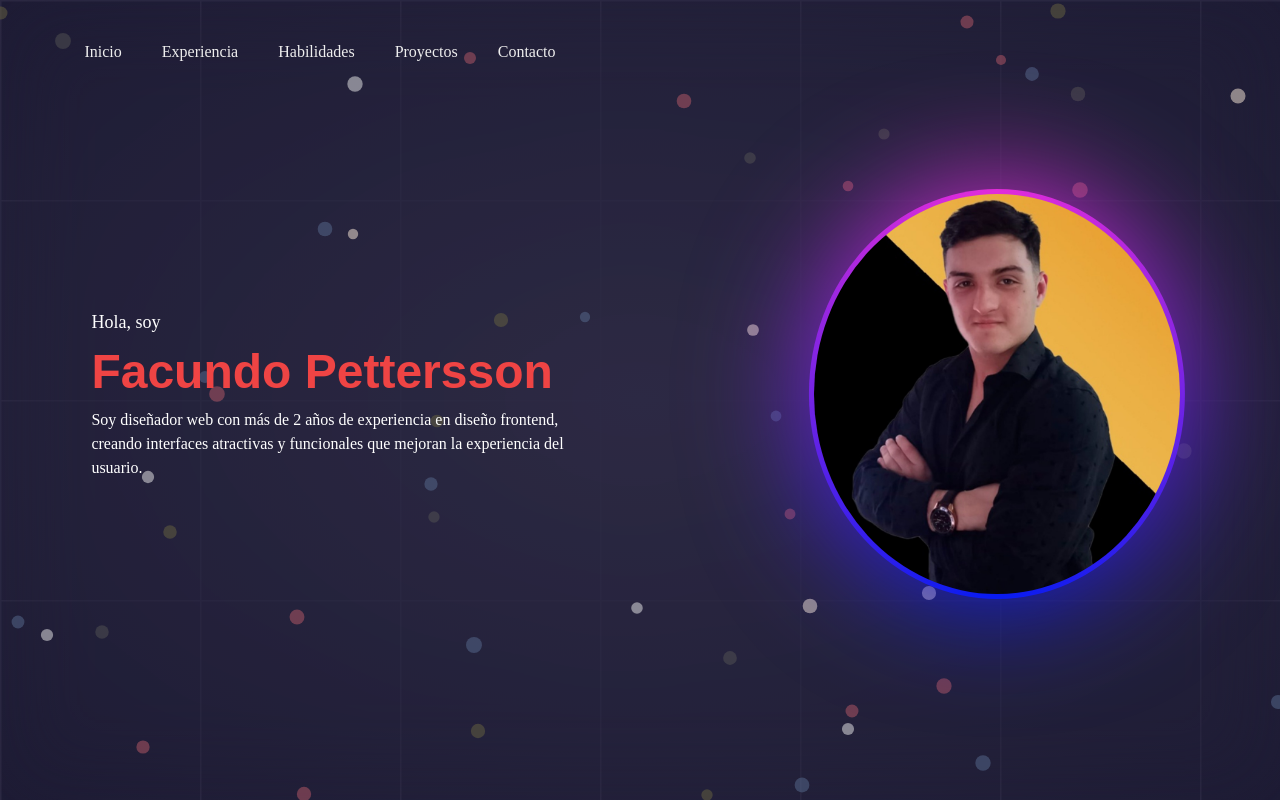
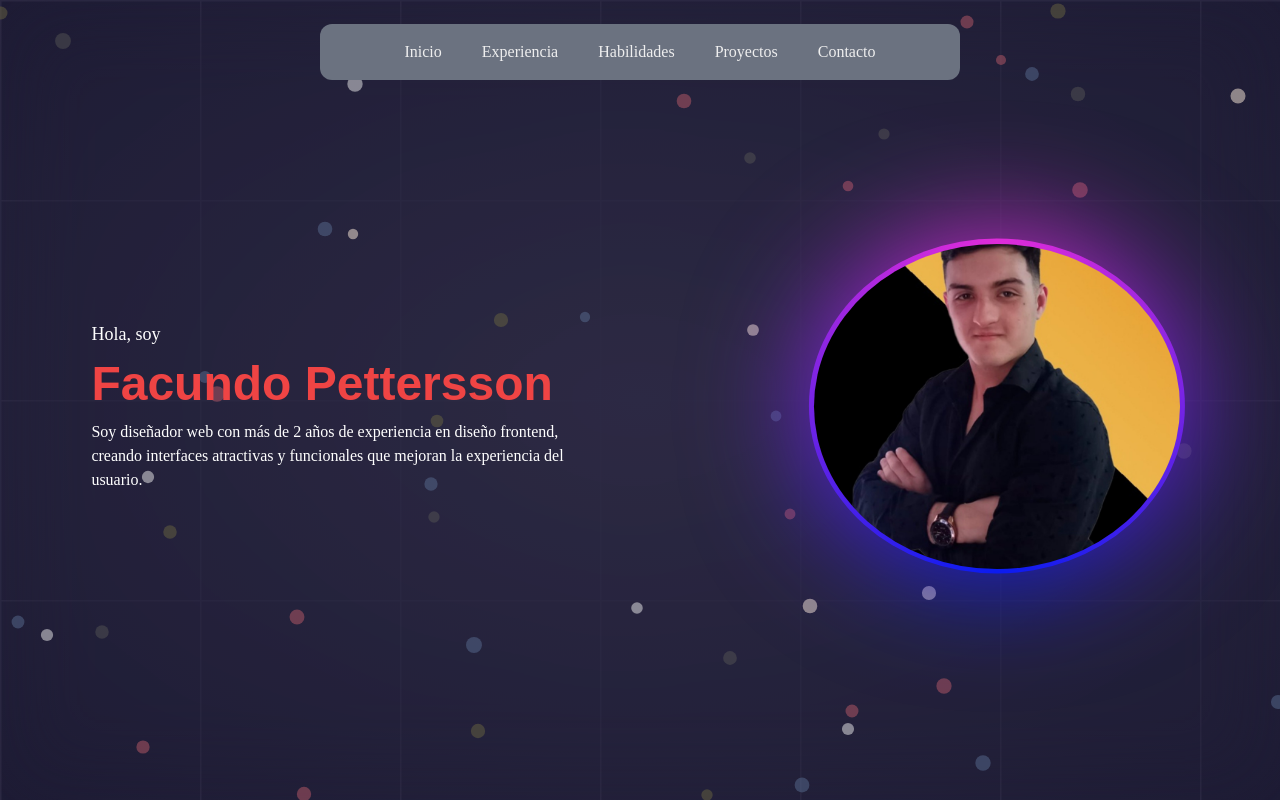
Before and after one commit to Facu-Dev04/Portfolio, a Next.js app: page / in a window 1280 px wide. Built offline with nearby package versions, Linux system fonts and the light colour scheme.

Commit message:
feat: Changes

```diff
--- a/src/app/globals.css
+++ b/src/app/globals.css
@@ -9,7 +9,3 @@
   padding: 0;
   box-sizing: 0;
 }
-
-header {
-  scroll-behavior: smooth;
-}
--- a/src/app/page.tsx
+++ b/src/app/page.tsx
@@ -29,7 +29,7 @@ export default function Home() {
     <main ref={bannerRef} className="banner h-[100%] relative ">
       <canvas ref={canvasRef} id="dotsCanvas" className="absolute top-0 left-0 w-full h-full opacity-50 backdrop-blur-2xl" />
       <div className="flex flex-col h-screen overflow-y-auto scroll-smooth ">
-        <section className='flex flex-col md:flex-row  h-full  fixed md:left-0 md:top-0 md:mt-3 z-50 '>
+        <section className='flex flex-col md:flex-row md:justify-center h-full w-full  md:mt-3 z-50 '>
           <Header />
         </section>
         <section id="hero" className="flex mt-16 ">
--- a/src/components/layout/Header.tsx
+++ b/src/components/layout/Header.tsx
@@ -17,16 +17,16 @@ export function Header() {
     };
 
     return (
-        <header className={`fixed w-full  z-50 mt-3 p-2 md:w-[50%] rounded-xl transition-all duration-500 ${isMenuOpen ? "" : ""} md:flex md:justify-center md:items-center`}>
+        <header className={`fixed w-full md:w-[50%] md:bg-gray-500  mt-3 p-2 rounded-xl transition-all duration-500 md:flex md:justify-center md:items-center`}>
             {/* Icono del menú hamburguesa */}
-            <div className={`md:hidden flex flex-col content-center mr-4  items-end w-full`} onClick={toggleMenu}>
+            <div className={`md:hidden flex flex-col content-center mr-4 items-end w-full`} onClick={toggleMenu}>
                 <div className={`w-6 h-0.5 bg-white mb-1  duration-300 ${isMenuOpen ? 'rotate-45 translate-y-2 hidden' : ''}`}></div>
                 <div className={`w-6 h-0.5 bg-white mb-1 transition-opacity duration-300 ${isMenuOpen ? 'opacity-0 ' : 'opacity-100'}`}></div>
                 <div className={`w-6 h-0.5 bg-white transition-transform duration-300 ${isMenuOpen ? 'hidden' : ''}`}></div>
             </div>
 
             {/* Menú deslizable en dispositivos móviles */}
-            <nav className={`md:hidden  md:flex-row md:gap-10 md:justify-center md:items-center fixed top-0 right-0 h-full w-1/3 bg-gray-800 text-white p-5 transition-transform duration-300 ${isMenuOpen ? 'translate-x-0' : 'translate-x-full'}`}>
+            <nav className={`md:hidden  md:flex-row md:gap-10 md:justify-center md:items-center fixed top-0 right-0 h-full w-1/3 bg-gray-500 text-white p-5 transition-transform duration-300 ${isMenuOpen ? 'translate-x-0' : 'translate-x-full'}`}>
                 <button onClick={toggleMenu} className="absolute top-4 right-4 text-2xl text-white">✕</button>
                 <ul className="flex flex-col gap-6 mt-10">
                     <li><button onClick={() => scrollToSection('hero')} className="hover:text-emerald-400 transition duration-500">Inicio</button></li>
--- a/src/style/style.css
+++ b/src/style/style.css
@@ -63,3 +63,17 @@
     height: 400px;
   }
 }
+
+@media (min-width: 1365px) and (max-width: 1500px) {
+  .box {
+    width: 400px;
+    height: 325px;
+  }
+}
+
+@media (min-width: 1000px) and (max-width: 1500px) {
+  .box {
+    width: 400px;
+    height: 325px;
+  }
+}
```
